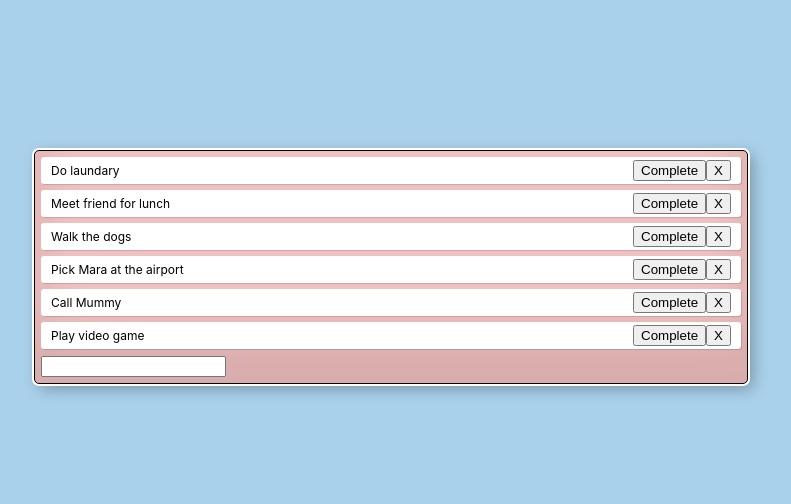
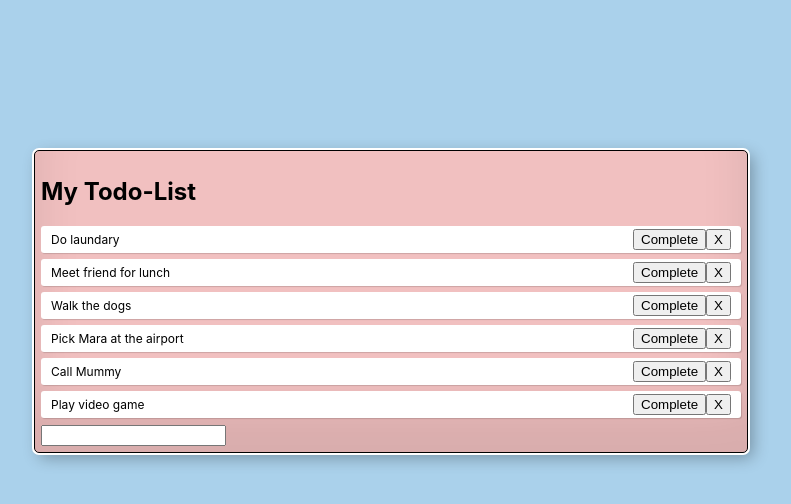
Before and after one commit to Jeremieon/react_todo_list, a React (Create React App) app in the folder react-to-do/: page / in a window 1280 px wide. Shown: the top 504 px of the page, without its empty margins (116-907 px from the left). Built offline with nearby package versions, Linux system fonts and the light colour scheme.

Commit message:
added header

```diff
--- a/react-to-do/src/App.js
+++ b/react-to-do/src/App.js
@@ -61,6 +61,7 @@ function App() {
   return (
     <div className='app'>
       <div className='todo-list'>
+      <h2>My Todo-List</h2>
         {todos.map((todo, index) =>(
           <Todo key={index}
           index ={index}
```
